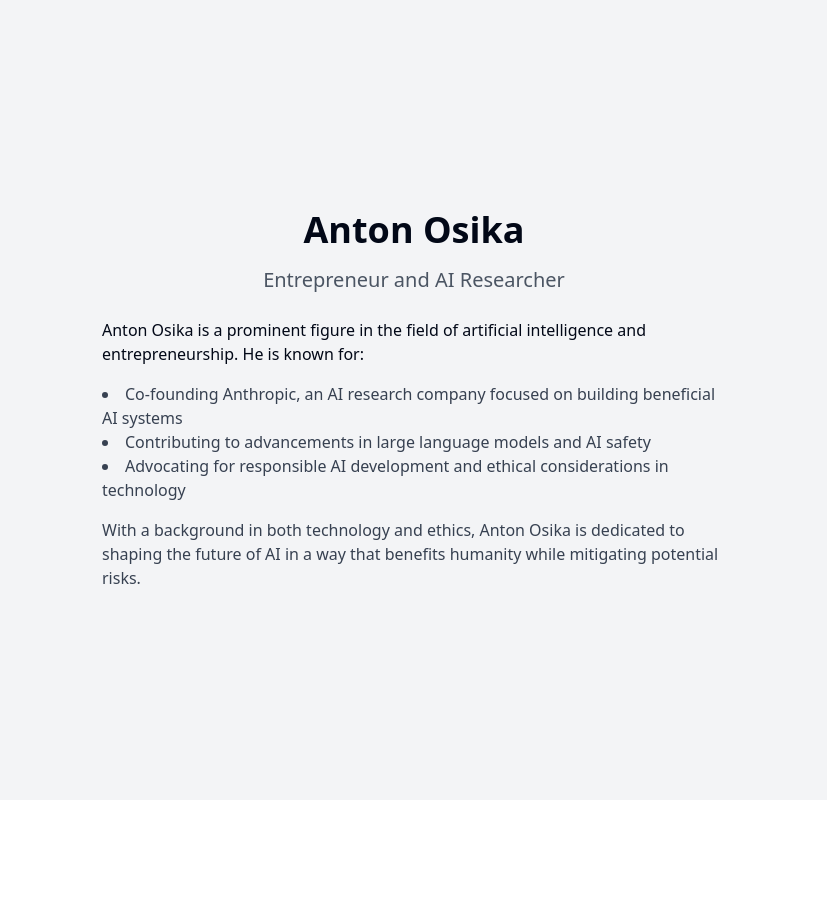
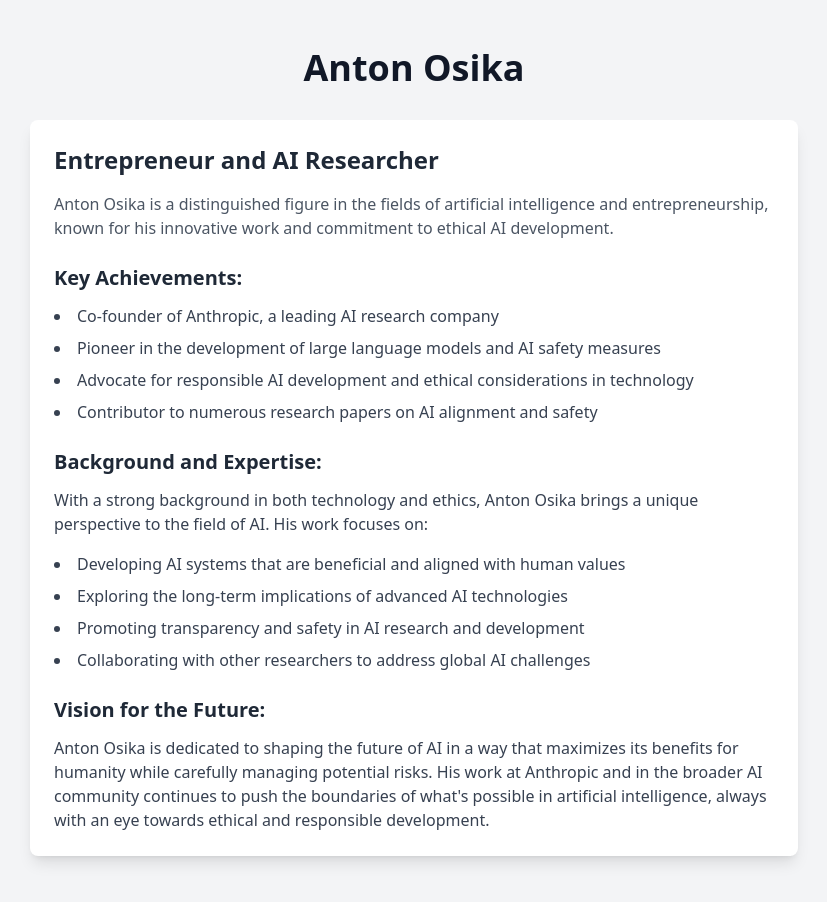
Before and after one commit to GPT-Engineer-App-Dev/authentic-journey-landing, a React (Vite) app: page / in a window 1280 px wide. Shown: the whole page, without its empty margins (226-1053 px from the left). Before the commit the page ends 800 px from the top, so only its background shows below. Built offline with nearby package versions, Linux system fonts and the light colour scheme.

Commit message:
Add information about Anton Osika
Updated the Index component to include details about Anton Osika, highlighting his contributions to AI and entrepreneurship.
[skip gpt_engineer]

```diff
--- a/src/pages/Index.jsx
+++ b/src/pages/Index.jsx
@@ -2,22 +2,37 @@ import React from 'react';
 
 const Index = () => {
   return (
-    <div className="min-h-screen flex items-center justify-center bg-gray-100">
-      <div className="text-center max-w-2xl mx-auto p-6">
-        <h1 className="text-4xl font-bold mb-4">Anton Osika</h1>
-        <p className="text-xl text-gray-600 mb-6">Entrepreneur and AI Researcher</p>
-        <div className="text-left">
-          <p className="mb-4">
-            Anton Osika is a prominent figure in the field of artificial intelligence and entrepreneurship. He is known for:
-          </p>
-          <ul className="list-disc list-inside mb-4 text-gray-700">
-            <li>Co-founding Anthropic, an AI research company focused on building beneficial AI systems</li>
-            <li>Contributing to advancements in large language models and AI safety</li>
-            <li>Advocating for responsible AI development and ethical considerations in technology</li>
-          </ul>
-          <p className="text-gray-700">
-            With a background in both technology and ethics, Anton Osika is dedicated to shaping the future of AI in a way that benefits humanity while mitigating potential risks.
-          </p>
+    <div className="min-h-screen bg-gray-100 py-12 px-4 sm:px-6 lg:px-8">
+      <div className="max-w-3xl mx-auto">
+        <h1 className="text-4xl font-bold text-center mb-8 text-gray-900">Anton Osika</h1>
+        <div className="bg-white shadow-lg rounded-lg overflow-hidden">
+          <div className="p-6">
+            <h2 className="text-2xl font-semibold mb-4 text-gray-800">Entrepreneur and AI Researcher</h2>
+            <p className="text-gray-600 mb-6">
+              Anton Osika is a distinguished figure in the fields of artificial intelligence and entrepreneurship, known for his innovative work and commitment to ethical AI development.
+            </p>
+            <h3 className="text-xl font-semibold mb-3 text-gray-800">Key Achievements:</h3>
+            <ul className="list-disc list-inside mb-6 text-gray-700 space-y-2">
+              <li>Co-founder of Anthropic, a leading AI research company</li>
+              <li>Pioneer in the development of large language models and AI safety measures</li>
+              <li>Advocate for responsible AI development and ethical considerations in technology</li>
+              <li>Contributor to numerous research papers on AI alignment and safety</li>
+            </ul>
+            <h3 className="text-xl font-semibold mb-3 text-gray-800">Background and Expertise:</h3>
+            <p className="text-gray-700 mb-4">
+              With a strong background in both technology and ethics, Anton Osika brings a unique perspective to the field of AI. His work focuses on:
+            </p>
+            <ul className="list-disc list-inside mb-6 text-gray-700 space-y-2">
+              <li>Developing AI systems that are beneficial and aligned with human values</li>
+              <li>Exploring the long-term implications of advanced AI technologies</li>
+              <li>Promoting transparency and safety in AI research and development</li>
+              <li>Collaborating with other researchers to address global AI challenges</li>
+            </ul>
+            <h3 className="text-xl font-semibold mb-3 text-gray-800">Vision for the Future:</h3>
+            <p className="text-gray-700">
+              Anton Osika is dedicated to shaping the future of AI in a way that maximizes its benefits for humanity while carefully managing potential risks. His work at Anthropic and in the broader AI community continues to push the boundaries of what's possible in artificial intelligence, always with an eye towards ethical and responsible development.
+            </p>
+          </div>
         </div>
       </div>
     </div>
```
